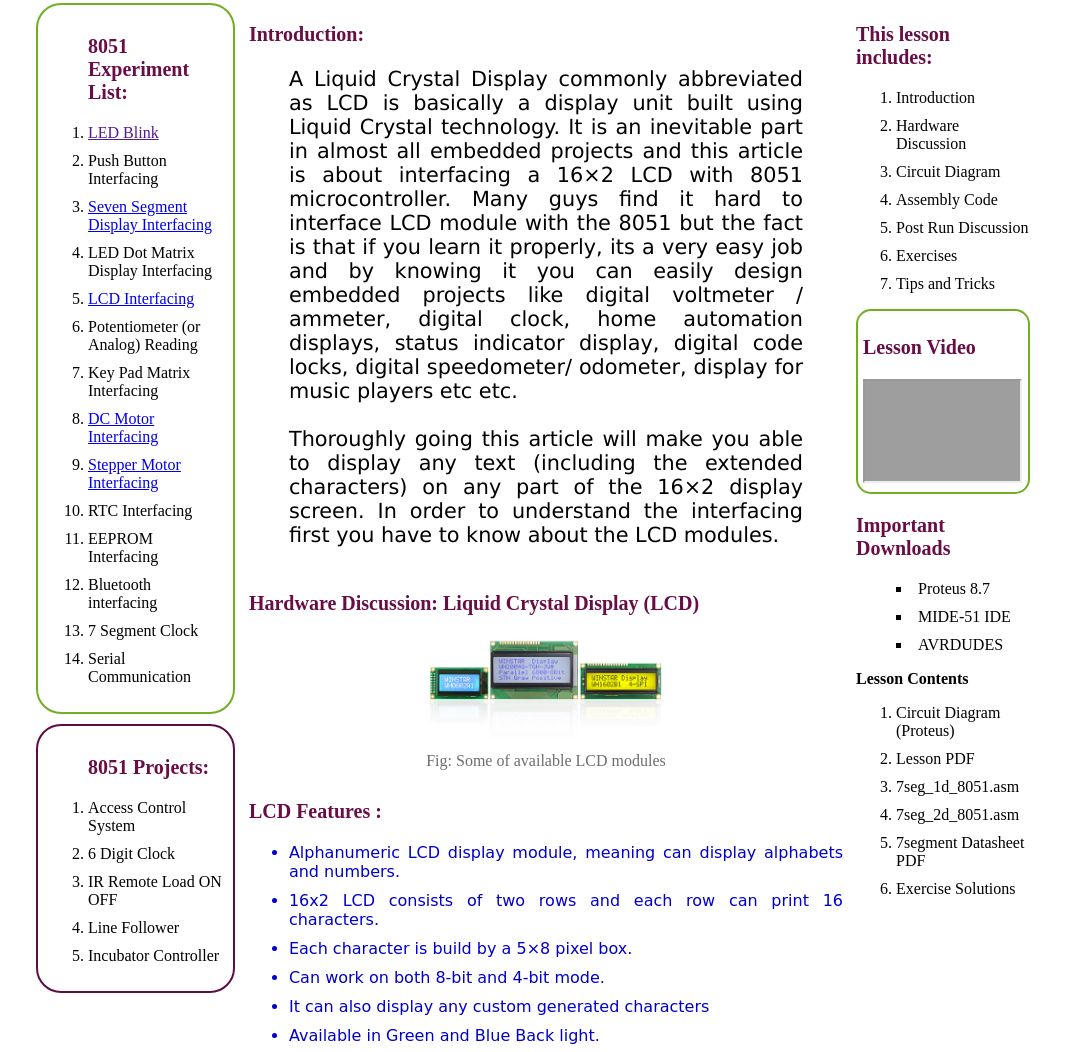
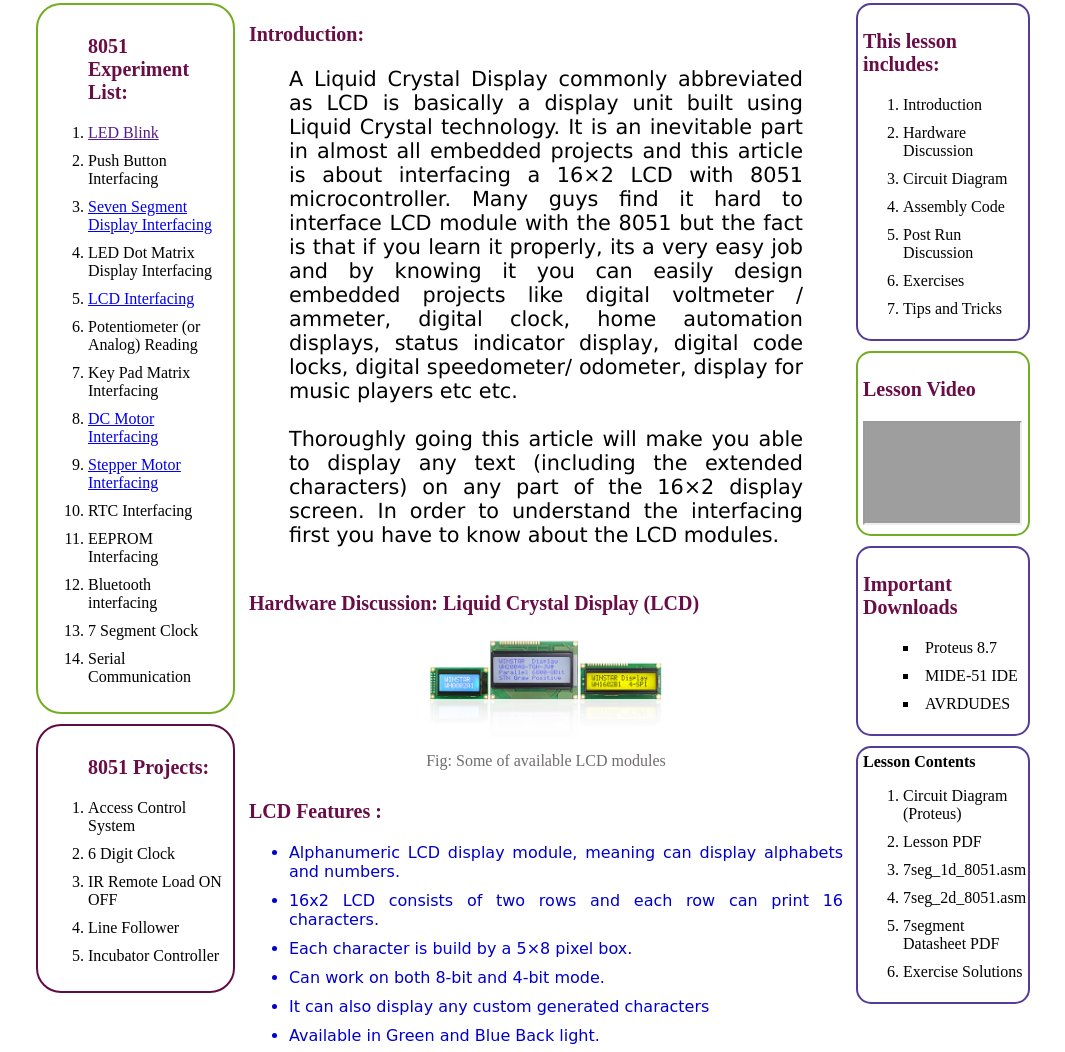
Before and after one commit to gmostofabd/8051-LCD, a plain HTML site: page index.html in a window 1280 px wide. Shown: the part 227-1279 px from the top of the page, without its empty margins (107-1172 px from the left). Drawn offline with Linux system fonts and the light colour scheme; grey boxes are pictures that could not be loaded.

Commit message:
Update index.html

```diff
--- a/index.html
+++ b/index.html
@@ -272,7 +272,7 @@
 
 	  <td valign=top>
 
-      <div id=box_this_lesson>
+      <div class="box_this_lesson">
         <h3>This lesson includes:</h3>
         <ol>
           <li>Introduction</li>
@@ -293,7 +293,7 @@
             </iframe>
       </div>
 
-      <div id="box_this_lesson">
+      <div class="box_this_lesson">
           <h3>Important Downloads</h3>
           <ol class="inside">
             <li>Proteus 8.7</li>
@@ -303,7 +303,7 @@
       </div>
 
 
-      <div id="box_this_lesson">
+      <div class="box_this_lesson">
           <span><b>Lesson Contents</b></span>
           <ol>
               <li>Circuit Diagram (Proteus)</li>
```
